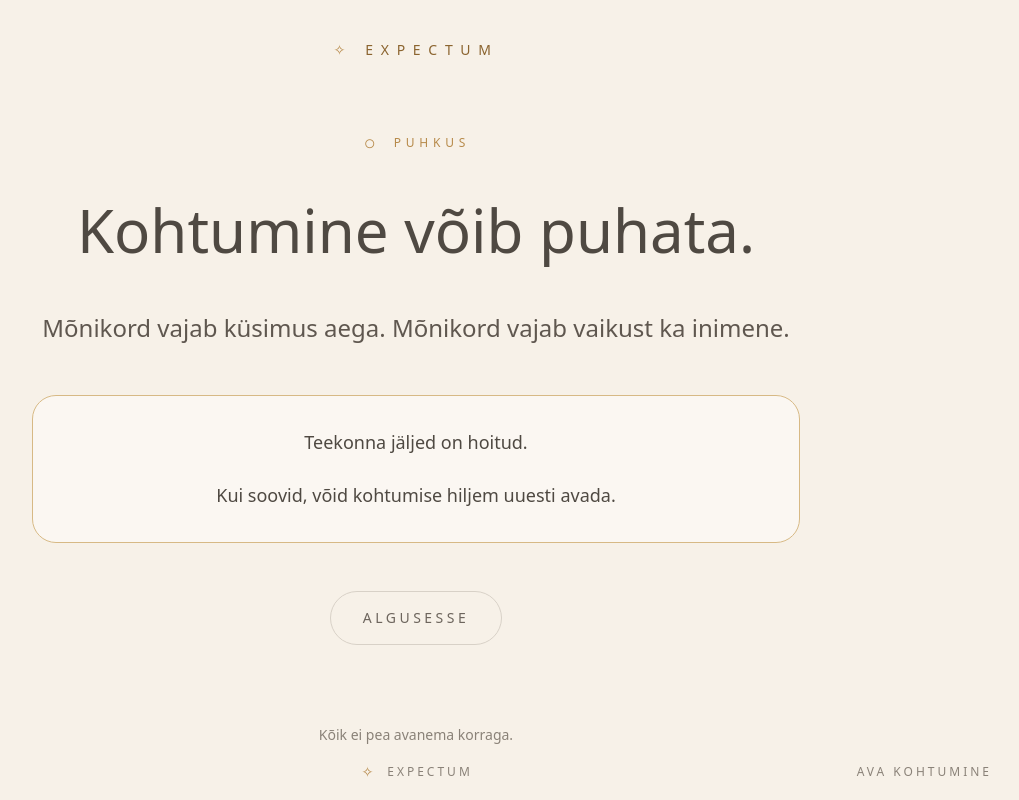
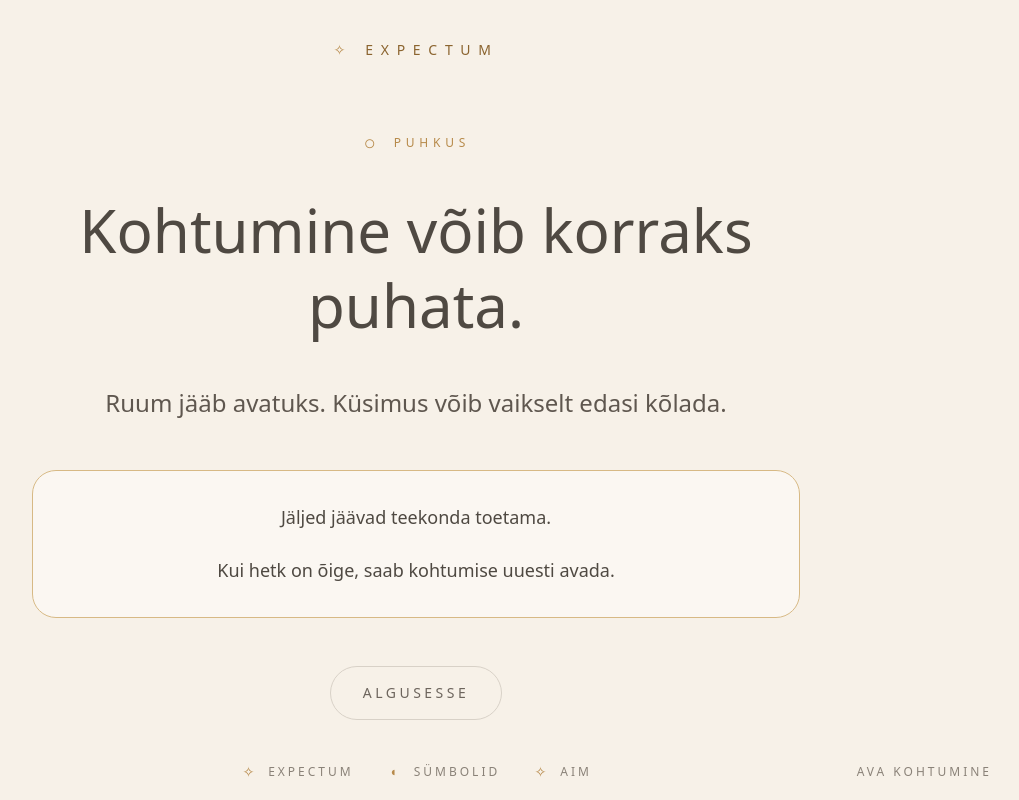
Before and after one commit to laurentconsulting/expectum, a Next.js app: page /return in a window 1280 px wide. Shown: the whole page, without its empty margins (224-1243 px from the left). Built offline with nearby package versions, Linux system fonts and the light colour scheme; no server answers.

Commit message:
Public-space-return-tone-fix

```diff
--- a/app/enter/page.tsx
+++ b/app/enter/page.tsx
@@ -76,6 +76,16 @@
         {
           href: "/expectum",
           label: "Expectum",
+          symbol: "aim",
+        },
+        {
+          href: "/symbols",
+          label: "Sümbolid",
+          symbol: "echo",
+        },
+        {
+          href: "/aim",
+          label: "Aim",
           symbol: "aim",
         },
       ]}
--- a/app/return/page.tsx
+++ b/app/return/page.tsx
@@ -11,6 +11,16 @@
           label: "Expectum",
           symbol: "aim",
         },
+        {
+          href: "/symbols",
+          label: "Sümbolid",
+          symbol: "echo",
+        },
+        {
+          href: "/aim",
+          label: "Aim",
+          symbol: "aim",
+        },
       ]}
     >
       <section className="mx-auto w-full max-w-3xl text-center">
@@ -20,18 +30,18 @@
         </p>
 
         <h1 className="mb-10 text-4xl font-light leading-tight md:text-6xl">
-          Kohtumine võib puhata.
+          Kohtumine võib korraks puhata.
         </h1>
 
         <p className="mb-12 text-lg leading-relaxed text-[#5f574f] md:text-2xl">
-          Mõnikord vajab küsimus aega. Mõnikord vajab vaikust ka inimene.
+          Ruum jääb avatuks. Küsimus võib vaikselt edasi kõlada.
         </p>
 
         <div className="rounded-3xl border border-[#d7b985] bg-white/45 p-8 text-lg leading-relaxed text-[#4f4942]">
-          <p className="mb-6">Teekonna jäljed on hoitud.</p>
+          <p className="mb-6">Jäljed jäävad teekonda toetama.</p>
 
           <p>
-            Kui soovid, võid kohtumise hiljem uuesti avada.
+            Kui hetk on õige, saab kohtumise uuesti avada.
           </p>
         </div>
 
@@ -46,7 +56,7 @@
         </div>
 
         <p className="mt-20 text-sm text-[#8a8278]">
-          Kõik ei pea avanema korraga.
+          Kõik ei pea avanema korraga. Tagasi võib tulla aeglaselt.
         </p>
       </section>
     </ExpectumPage>
--- a/components/ExpectumFooter.tsx
+++ b/components/ExpectumFooter.tsx
@@ -11,6 +11,16 @@
   {
     href: "/expectum",
     label: "Expectum",
+    symbol: "aim",
+  },
+  {
+    href: "/symbols",
+    label: "Sümbolid",
+    symbol: "echo",
+  },
+  {
+    href: "/aim",
+    label: "Aim",
     symbol: "aim",
   },
 ];
```
